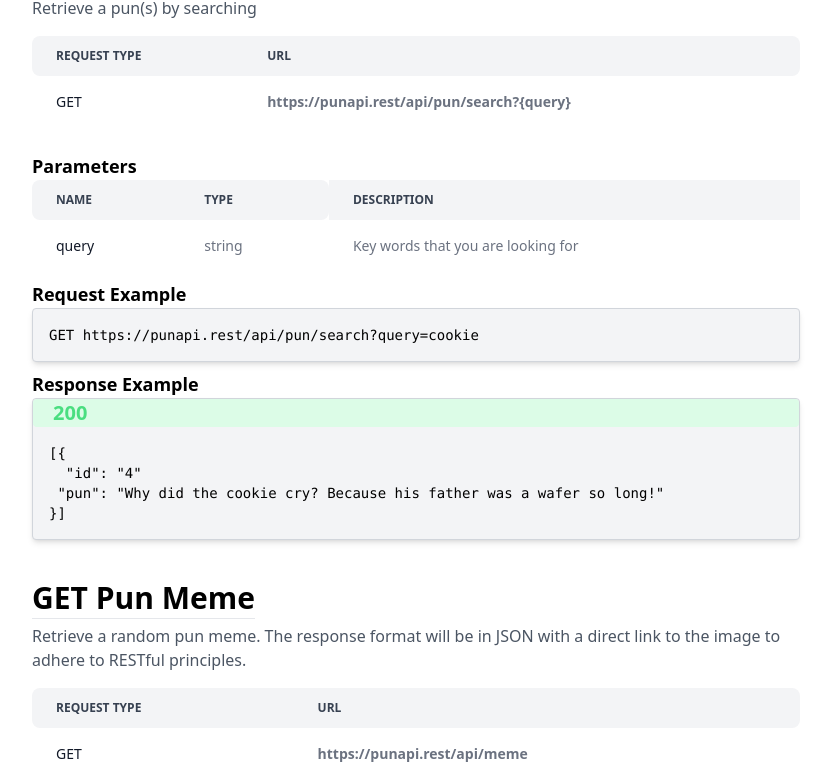
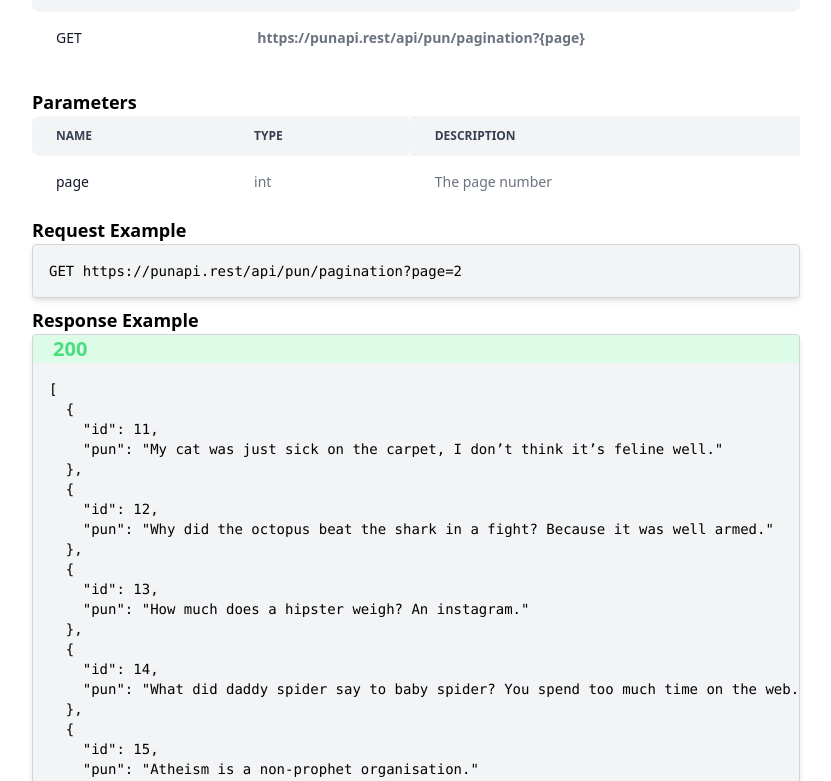
Before and after one commit to cakuang1/punapi, a Next.js app: page / in a window 1280 px wide. Shown: the part 1579-2360 px from the top of the page, without its empty margins (224-1055 px from the left). Built offline with nearby package versions, Linux system fonts and the light colour scheme.

Commit message:
frontend changes to reflect bakcend, go rewrite should be done if this passes

```diff
--- a/components/searchresults.tsx
+++ b/components/searchresults.tsx
@@ -1,5 +1,5 @@
 
-import React, { use } from 'react';
+import React from 'react';
 import { useState } from 'react';
 
 interface  ListOfPuns {
--- a/pages/_app.tsx
+++ b/pages/_app.tsx
@@ -1,4 +1,4 @@
-import '@/styles/globals.css'
+import '@/styles/build.css'
 
 import type { AppProps } from 'next/app'
 
--- a/pages/about.tsx
+++ b/pages/about.tsx
@@ -4,7 +4,6 @@ import { useState, useEffect } from 'react';
 
 export default function Home() {
   const [punOfTheDay, setPunOfTheDay] = useState('');
-
   useEffect(() => {
     // Fetch pun of the day from the API
     fetch('/api/meme/punoftheday')
@@ -18,25 +17,23 @@ export default function Home() {
         console.error('Error fetching pun of the day:', error);
       });
   }, []);
-
   return (
     <Layout>
  <div className="mx-auto w-11/12 md:w-3/5    mt-12">
       <h2 className="text-2xl font-semibold text-center">About</h2>
-
-      <p className="text-center w-1/2 mx-auto mt-12 text-gray-500">Welcome to PunAPI, your ultimate destination for puns and wordplay! PunAPI is a pun database and API created and maintained by Cary! I have collected puns from all over the web, so you can enjoy a hearty dose of laughter, wit, and clever wordplay all in one place.</p>
+      <p className="text-center w-1/2 mx-auto mt-12 text-gray-500">PunAPI is a public API that is completely free to use.</p>
       <div className="mx-auto w-3/5 mt-12">
   <h2 className="text-2xl font-semibold text-center">Why I Created This</h2>
-  <p className="text-center mt-4 text-gray-500">
-  PunAPI is my passion project. It all began as a hobby—a way to combine my love for technology and puns. In my free time, I set out to create a platform that could make people smile with wordplay.  </p>
-  <p className="text-center mt-4 text-gray-500">
-    The internet is full of puns scattered across various websites and forums, but I wanted to create a centralized space where pun enthusiasts could easily find, share, and enjoy puns of all kinds. I envisioned a platform that would make puns more accessible, searchable, and shareable.
-  </p>
-  <div className="mx-auto w-3/5 mt-12">
-  <h2 className="text-2xl font-semibold text-center">Thanks for reading!</h2>
-  <p className="text-center mt-4 text-gray-500 mb-5">Heres the pun of the day as a reward!</p>
-  {punOfTheDay && <img src={punOfTheDay} alt="Pun of the Day" />}
-</div>
+    <p className="text-center w-1/2 mx-auto mt-12 text-gray-500">I created this as a fun hobby project.</p>
+    <div className="mx-auto mt-12">
+    <h2 className="text-2xl font-semibold text-center">What I used to Create This</h2>
+    <p className="text-center w-1/2 mx-auto mt-12 text-gray-500">The API is hosted on Vercel's serverless architecture. Nextjs/React for the frontend. Node and Golang for the backend.  </p>
+    </div>
+    <div className="mx-auto mt-12">
+    <h2 className="text-2xl font-semibold text-center">Notes</h2>
+    <p className="text-center w-1/2 mx-auto mt-12 text-gray-500">Recently rewrote part of the backend in Golang. Looking to see if there are perfomance changes.</p>
+    </div>
+
 </div>
 
 
--- a/pages/index.tsx
+++ b/pages/index.tsx
@@ -1,5 +1,112 @@
 import Layout from "@/components/layout"
 import Image from "next/image"
+
+
+
+
+
+function Pagination() {
+    return (
+        <div className="rounded">
+
+<p className="font-bold text-3xl mb-2 mt-10"><span className="border-b">GET Pun(s) by Pagination</span></p>
+<p className="text-gray-600 mb-4">
+Retrieve a pun(s) by providing a page. Fixed to 10 puns per page.
+</p>
+<div className="relative overflow-x-auto">
+<table className="w-full text-sm text-left text-gray-500  ">
+  <thead className="text-xs text-gray-700 uppercase bg-gray-100 ">
+      <tr>
+          <th scope="col" className="px-6 py-3 rounded-l-lg">
+          Request Type
+          </th>
+          <th scope="col" className="px-6 py-3 rounded-r-lg">
+          URL
+          </th>
+      </tr>
+  </thead>
+  <tbody>
+      <tr className="bg-white bg-green-100">
+          <th scope="row" className="px-6 py-4 font-medium text-gray-900 whitespace-nowrap dark:text-white">
+          <span className="">GET</span>
+          </th>
+          <td className="px-6 py-4 font-semibold">
+          https://punapi.rest/api/pun/pagination?{"{page}"}
+          </td>
+      </tr>
+  </tbody>
+</table>
+</div>
+<div>
+        <h2 className="font-semibold text-lg mt-6">Parameters</h2>
+        <table className="w-full text-sm text-left text-gray-500 dark:text-gray-400">
+            <thead className="text-xs text-gray-700 uppercase bg-gray-100 dark:bg-gray-700 dark:text-gray-400">
+                <tr>
+                    <th scope="col" className="px-6 py-3 rounded-l-lg">
+                        Name
+                    </th>
+                    <th scope="col" className="px-6 py-3 rounded-r-lg">
+                        Type
+                    </th>
+                    <th scope="col" className="px-6 py-3">
+                        Description
+                    </th>
+                </tr>
+            </thead>
+            <tbody>
+                <tr className="bg-white dark:bg-gray-800">
+                    <th scope="row" className="px-6 py-4 font-medium text-gray-900 whitespace-nowrap dark:text-white">
+                        page
+                    </th>
+                    <td className="px-6 py-4">
+                        int
+                    </td>
+                    <td className="px-6 py-4">
+                        The page number
+                    </td>
+                </tr>
+            </tbody>
+        </table>
+    </div>
+<div>
+<h2 className="font-semibold text-lg mt-2">Request Example</h2>
+<div className="rounded bg-gray-100 border border-gray-300 shadow-md">
+  <pre className="text-sm font-mono p-4 overflow-x-auto">
+      <code>
+        GET <a href="https://punapi.rest/api/pun/pagination?page=2 ">https://punapi.rest/api/pun/pagination?page=2 </a>
+      </code>
+  </pre>
+</div>
+<h2 className="font-semibold text-lg mt-2">Response Example</h2>
+<div className="rounded bg-gray-100 border border-gray-300 shadow-md">
+<div className=" bg-green-100 text-green-400 rounded ">
+  <span className="text-xl font-semibold ml-5"> 200</span>
+</div>
+  <pre className="text-sm font-mono p-4 overflow-x-auto">
+  <code>
+  {JSON.stringify([
+    {"id":11,"pun":"My cat was just sick on the carpet, I don’t think it’s feline well."},
+    {"id":12,"pun":"Why did the octopus beat the shark in a fight? Because it was well armed."},
+    {"id":13,"pun":"How much does a hipster weigh? An instagram."},
+    {"id":14,"pun":"What did daddy spider say to baby spider? You spend too much time on the web."},
+    {"id":15,"pun":"Atheism is a non-prophet organisation."},
+    {"id":16,"pun":"There’s a new type of broom out, it’s sweeping the nation."},
+    {"id":17,"pun":"What cheese can never be yours? Nacho cheese."},
+    {"id":18,"pun":"What did the Buffalo say to his little boy when he dropped him off at school? Bison."},
+    {"id":19,"pun":"Have you ever heard of a music group called Cellophane? They mostly wrap."},
+    {"id":20,"pun":"Why does Superman gets invited to dinners? Because he is a Supperhero."}
+  ], null, 2)}
+</code>
+
+  </pre>
+</div>
+</div>
+
+</div>
+    )
+}
+
+
 
 
 export default function Home() {
@@ -13,7 +120,7 @@ export default function Home() {
 
       <p className="font-bold text-3xl mb-2 "><span className="border-b">GET a Random Pun</span></p>
       <p className="text-gray-600 mb-4">
-    Retrieve a random pun from our collection of humorous wordplay. Use this endpoint to add a touch of humor to your day or integrate puns into your applications for a fun twist. Each request will return a unique pun for your enjoyment.
+    Retrieve a random pun from our collection
 </p>
 <div className="relative overflow-x-auto">
     <table className="w-full text-sm text-left text-gray-500  ">
@@ -190,8 +297,9 @@ Retrieve a specific pun by providing its unique identifier (ID).
   </pre>
 </div>
 </div>
+</div>
 
-</div>
+<Pagination/>
 
 <div className="rounded">
 
@@ -286,10 +394,9 @@ Retrieve a pun(s) by searching
 
 
 <div className="rounded">
-
 <p className="font-bold text-3xl mb-2 mt-10"><span className="border-b">GET Pun Meme</span></p>
 <p className="text-gray-600 mb-4">
-Retrieve a random pun meme. The response format will be in JSON with a direct link to the image to adhere to RESTful principles.
+Retrieve a random pun meme.
 </p>
 <div className="relative overflow-x-auto">
 <table className="w-full text-sm text-left text-gray-500  ">
```
Also changed, not shown: api/meme/punoftheday.ts (deleted, +0 -25 lines), styles/build.css.
